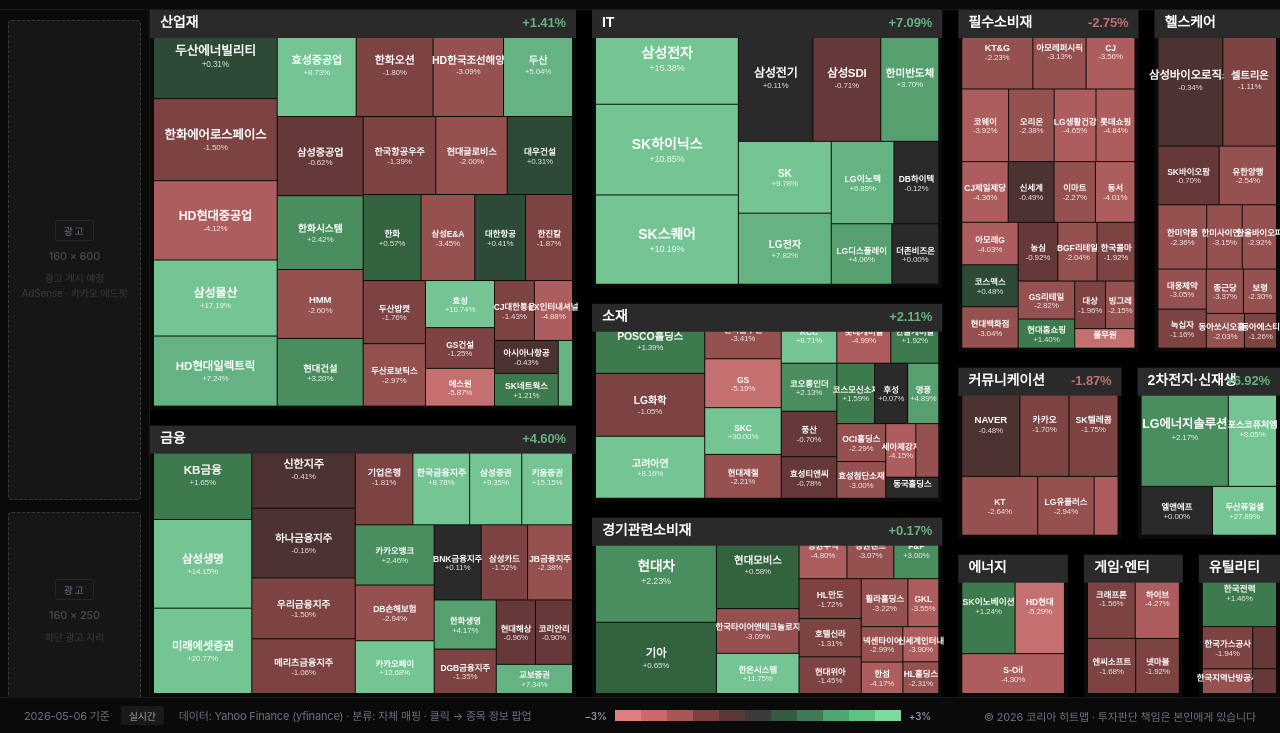
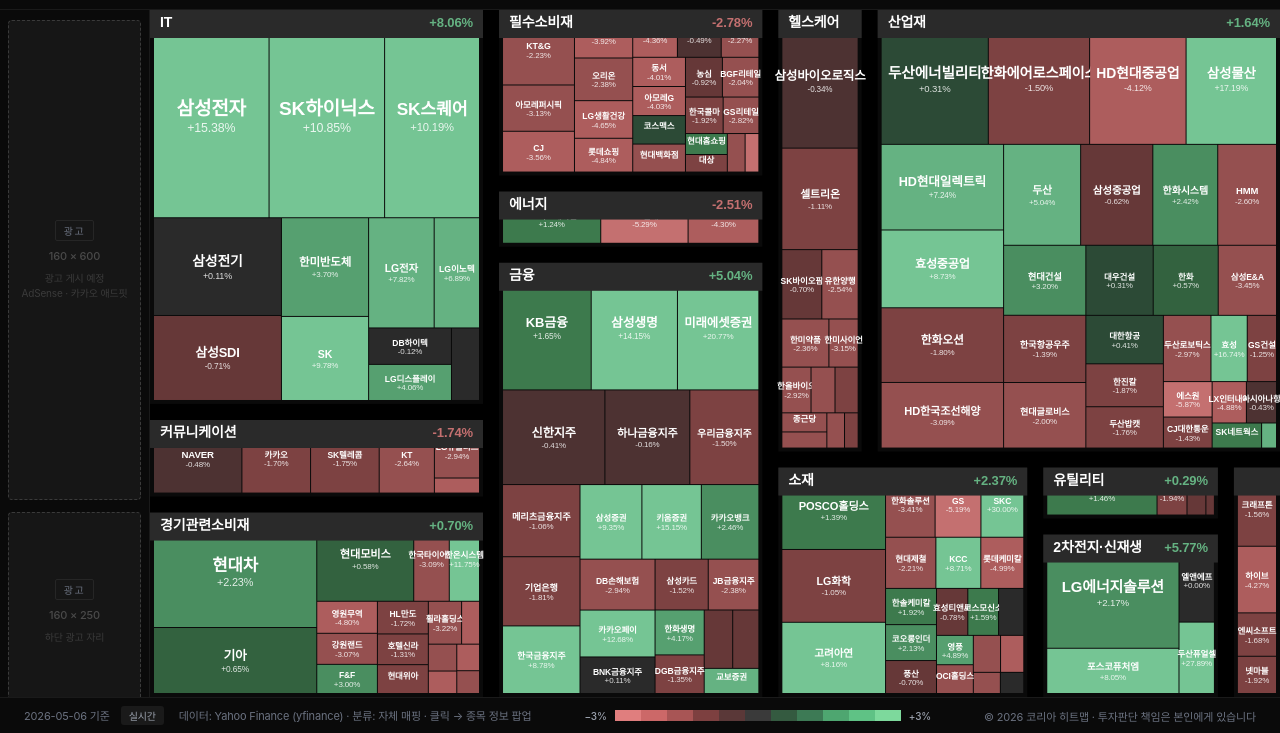
Before and after one commit to DoubleB-code/korea-heatmap, a plain HTML site: page web/index.html in a window 1280 px wide. Shown: the part 67-800 px from the top of the page. Drawn offline with nearby package versions, Linux system fonts and the light colour scheme.

Commit message:
fix: 종목 크기 power 0.6 + 200조 cap + 섹터 순서 finviz 고정

```diff
--- a/web/index.html
+++ b/web/index.html
@@ -502,15 +502,28 @@ function render(data) {
   svg.attr("width", W).attr("height", H);
   svg.selectAll("*").remove();
 
-  // 섹터 내 비율 기반 + 큰 종목 cap + 강한 압축 (^0.4)
-  // 1) 150조원(1,500,000억) 이상 종목은 cap → 화면 독점 방지
-  // 2) ^0.4 power → 종목간 면적 차이 크게 압축 (작은 종목도 잘 보임)
+  // 섹터 순서 (finviz 표준)
+  const SECTOR_ORDER = [
+    "IT", "커뮤니케이션", "경기관련소비재", "필수소비재",
+    "에너지", "금융", "헬스케어", "산업재",
+    "소재", "부동산", "유틸리티",
+    "2차전지·신재생", "게임·엔터"
+  ];
+  // value: 큰 종목 cap 200조 + power 0.6 (큰 회사 큰 표현 유지하며 작은 종목도 가시화)
   const root = d3.hierarchy(data)
     .sum(d => {
-      const v = Math.min(d.value || 0, 1500000);
-      return Math.pow(v, 0.4);
+      const v = Math.min(d.value || 0, 2000000);  // 200조 cap
+      return Math.pow(v, 0.6);
     })
-    .sort((a, b) => b.value - a.value);
+    .sort((a, b) => {
+      // 섹터(depth=1)는 finviz 고정 순서, 종목(depth=2)은 value 큰 순
+      if (a.depth === 1 && b.depth === 1) {
+        const ai = SECTOR_ORDER.indexOf(a.data.name);
+        const bi = SECTOR_ORDER.indexOf(b.data.name);
+        return (ai === -1 ? 99 : ai) - (bi === -1 ? 99 : bi);
+      }
+      return b.value - a.value;
+    });
 
   d3.treemap()
     .size([W, H])
```
